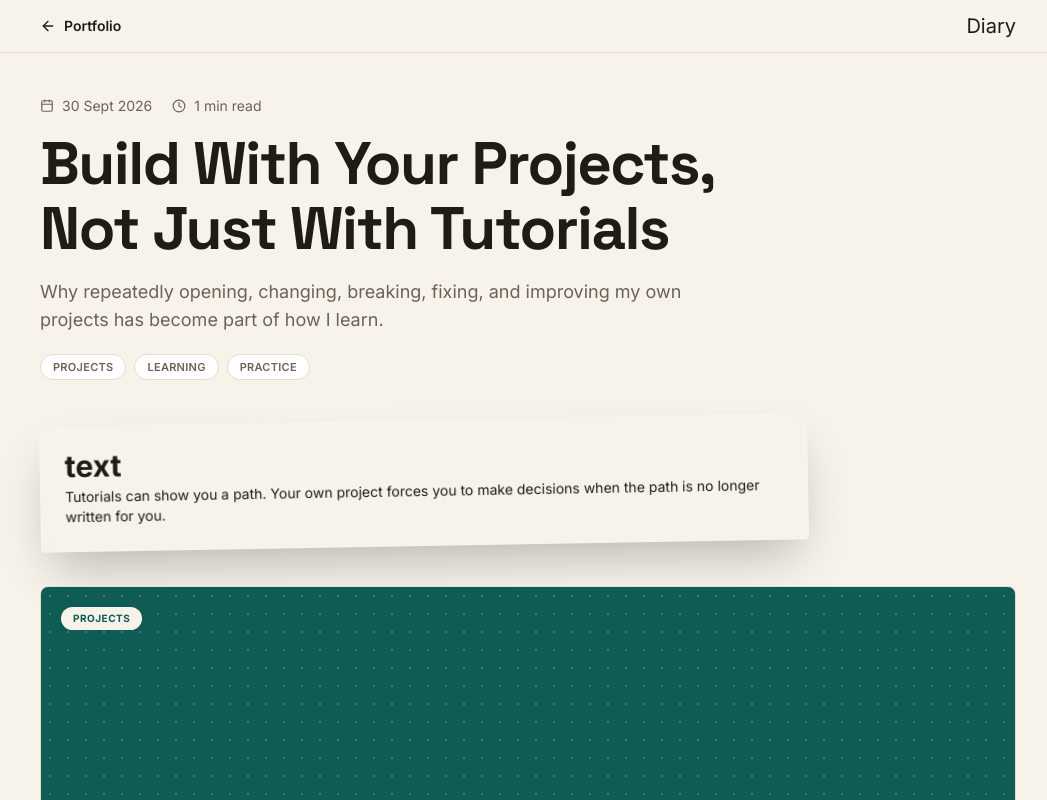
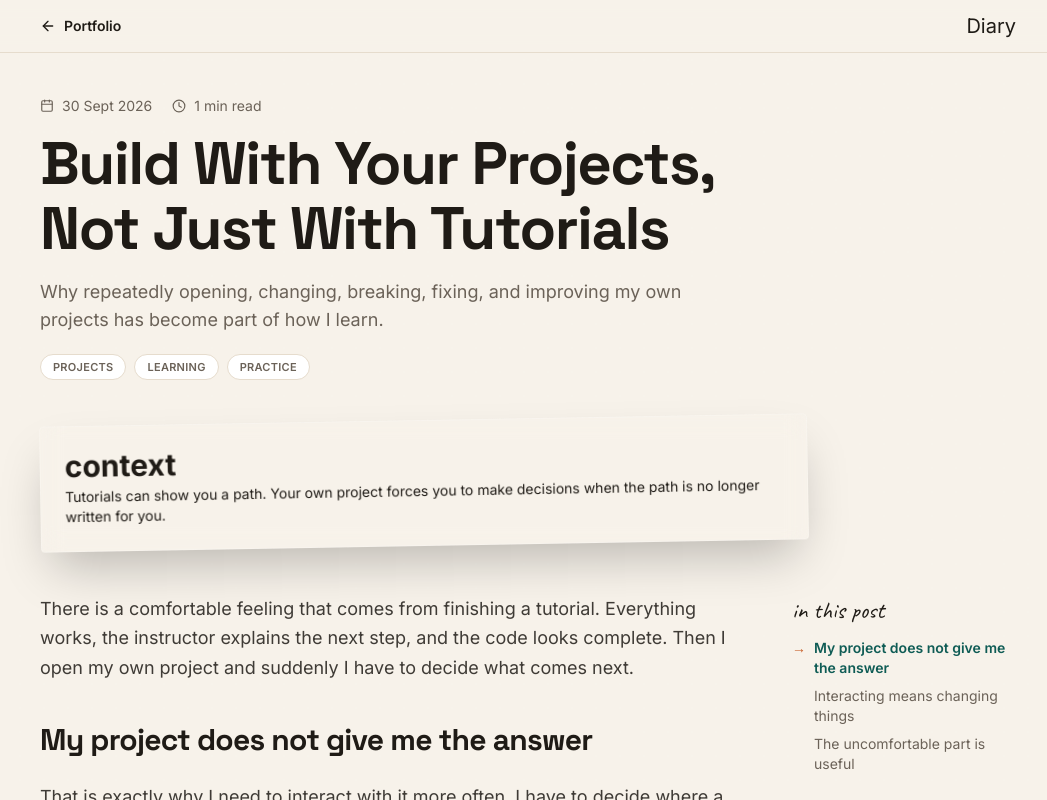
Before and after one commit to anold-a/amani-portfolio, a Next.js app: page /blogs/build-with-your-projects in a window 1280 px wide. Shown: the top 800 px of the page, without its empty margins (112-1159 px from the left). Built offline with nearby package versions, Linux system fonts and the light colour scheme.

Commit message:
changed introduction tone to an evolving

```diff
--- a/app/blogs/[slug]/page.tsx
+++ b/app/blogs/[slug]/page.tsx
@@ -57,16 +57,11 @@ export default async function PostPage({ params }: Props) {
           </header>
 
           <div className="mt-10 max-w-3xl -rotate-1 rounded-sm  backdrop-blur-md shadow-2xl border border-white/20 p-6">
-            <span className="font-bold text-3xl leading-none ">text</span>
+            <span className="font-bold text-3xl leading-none ">context</span>
             <p className="mt-1 text-sm">{post.intro}</p>
           </div>
 
-          <PostCover
-            title={post.title}
-            src={post.cover}
-            tag={post.tags[0]}
-            className="mt-10 aspect-21/9 rounded-lg border border-line"
-          />
+
 
           <div className="mt-12 grid gap-10 lg:grid-cols-[minmax(0,1fr)_14rem]">
             <aside className="lg:col-start-2 lg:row-start-1">
--- a/lib/data.ts
+++ b/lib/data.ts
@@ -7,7 +7,7 @@ export const profile = {
   tagline: "Into Advanced System Design.",
   bio: [
     "First Of My Name.",
-    "But most people find it accommodating to call me,Sere",
+    "The rest I am still writing.",
     "Beyond coding, I enjoy experimenting on new technologies and deep diving in poetry world.",
   ],
   email: "amaniarnold08@gmail.com",
```
